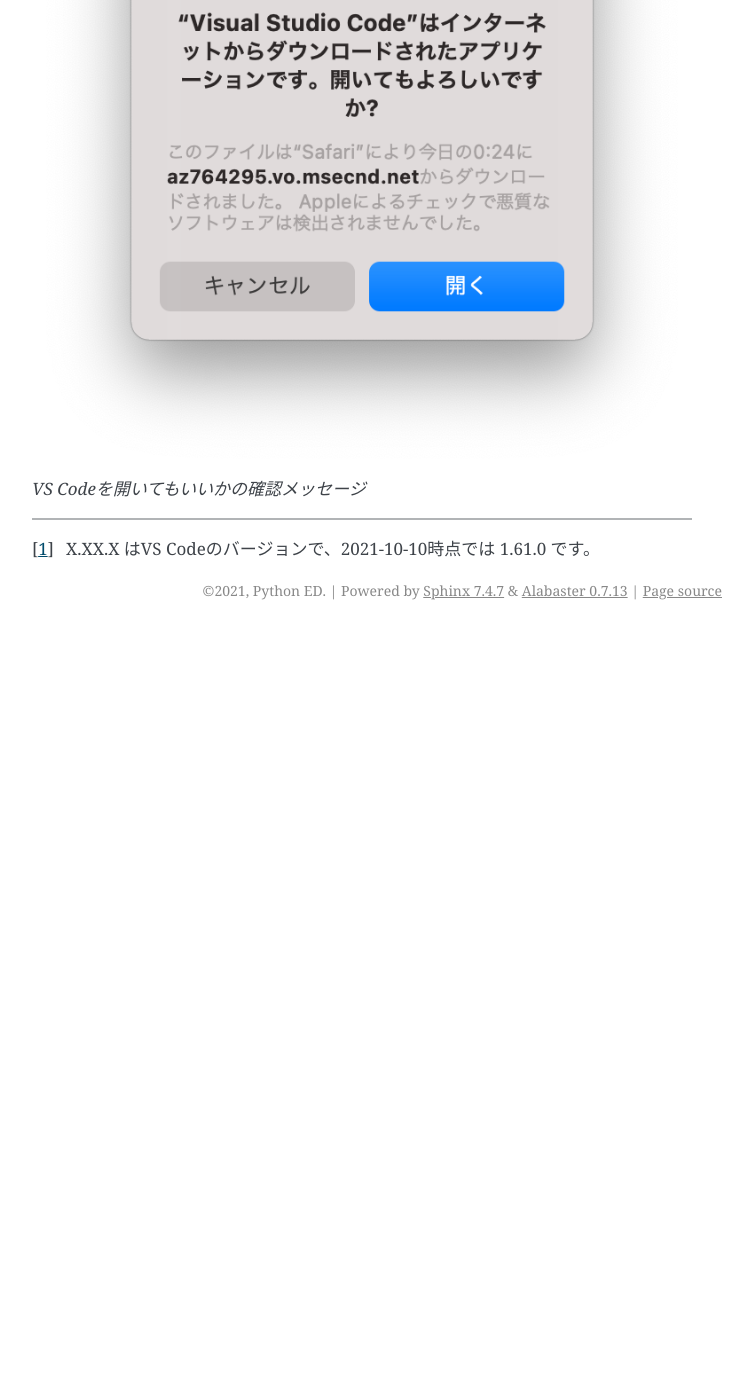
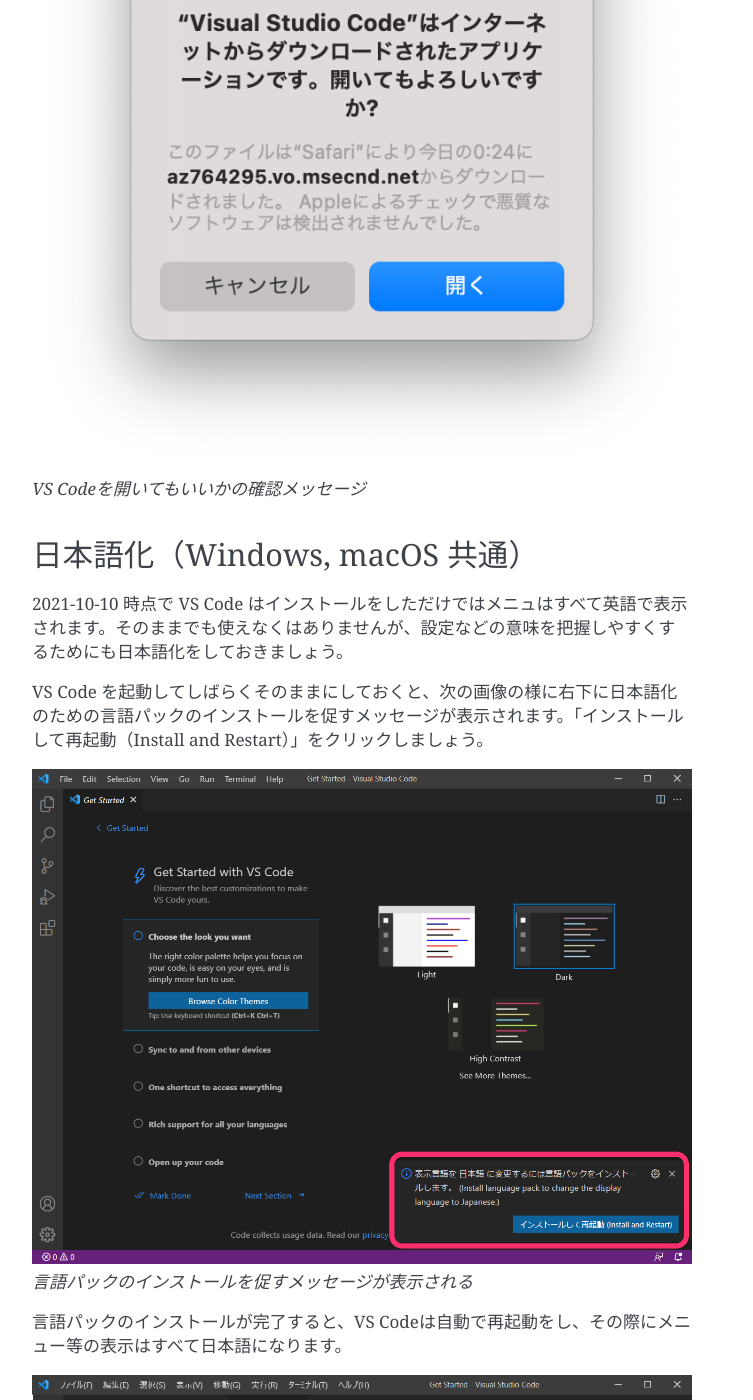
Before and after one commit to python-ed-open-doc/python-starter-guide, a Sphinx documentation site: the page built from source/ide/vscode-setup.md, in a window 1280 px wide and 1400 px high, scrolled down 10194 px. Shown: the whole window, without its empty margins (388-1141 px from the left). Built offline with Sphinx 7.4.7, drawn with Linux system fonts in a browser that asks for light colours; before the commit the page ends 10824 px from its top, so only the background shows below that; some of the changed text lies outside the part shown.

Commit message:
setup VS Code - 日本語化の手順を追記

```diff
--- a/source/ide/vscode-setup.md
+++ b/source/ide/vscode-setup.md
@@ -126,3 +126,18 @@
 
 ![VS Codeを開いてもいいかの確認メッセージ](macos07.png)
 _VS Codeを開いてもいいかの確認メッセージ_
+
+
+## 日本語化（Windows, macOS 共通）
+
+2021-10-10 時点で VS Code はインストールをしただけではメニュはすべて英語で表示されます。そのままでも使えなくはありませんが、設定などの意味を把握しやすくするためにも日本語化をしておきましょう。
+
+VS Code を起動してしばらくそのままにしておくと、次の画像の様に右下に日本語化のための言語パックのインストールを促すメッセージが表示されます。「インストールして再起動（Install and Restart）」をクリックしましょう。
+
+![言語パックのインストールを促すメッセージが表示される](image10.png)
+_言語パックのインストールを促すメッセージが表示される_
+
+言語パックのインストールが完了すると、VS Codeは自動で再起動をし、その際にメニュー等の表示はすべて日本語になります。
+
+![日本語化されたVS Code](image11.png)
+_日本語化されたVS Code_
```
Also changed, not shown: source/ide/image10.png (added), source/ide/image11.png (added).
